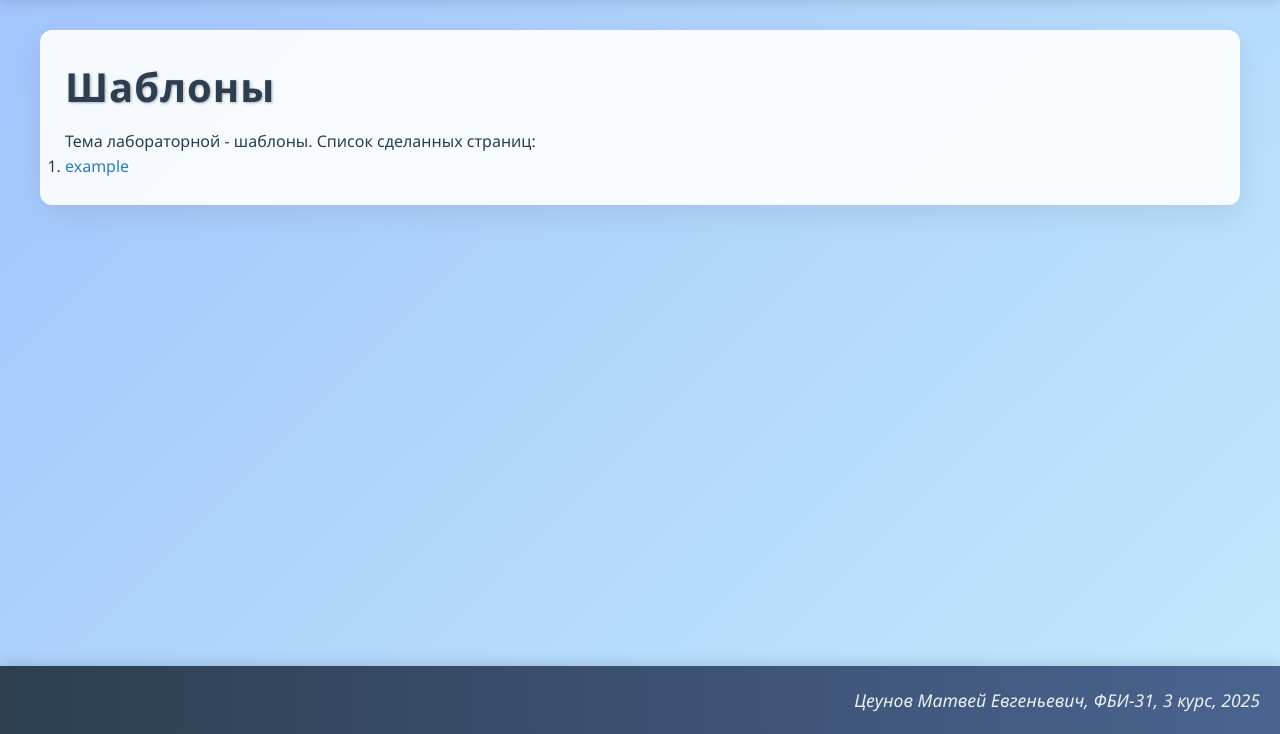
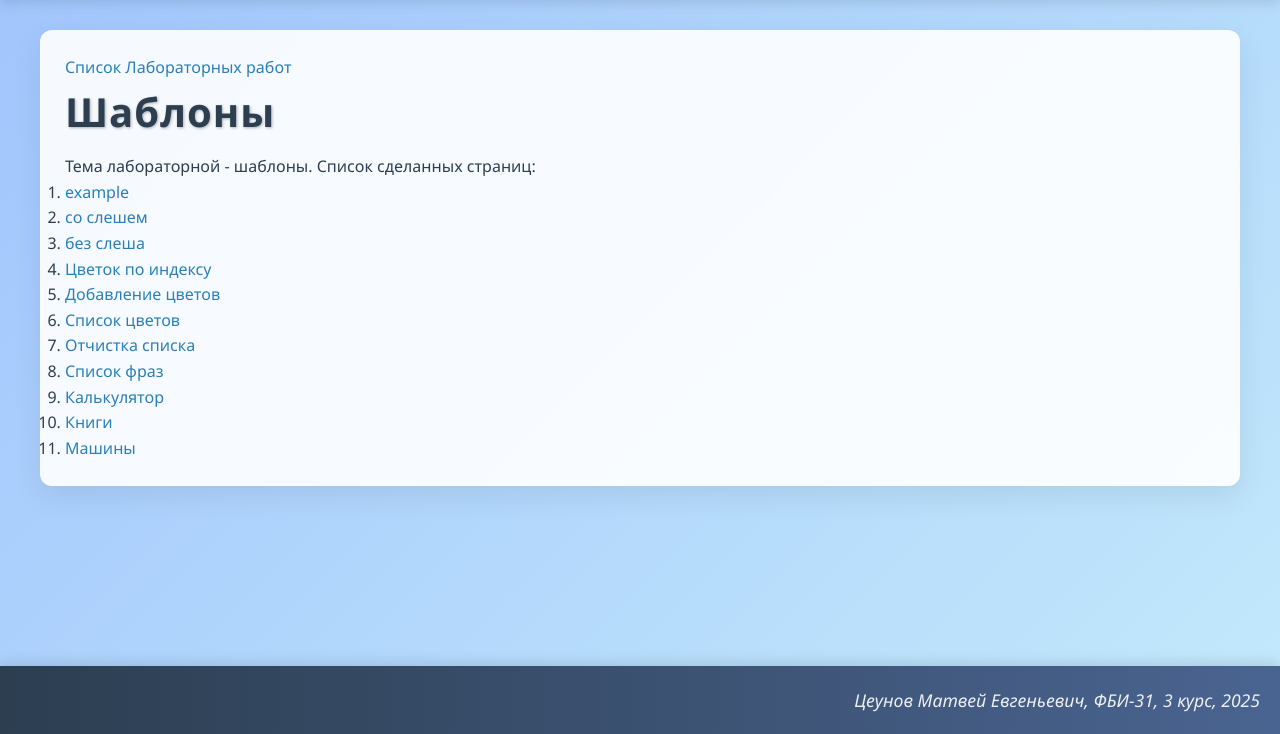
Before and after one commit to skyinspirer/web-back-labs, a Flask app: page /lab2/ in a window 1280 px wide. Shown: the part 66-800 px from the top of the page. Run offline with Flask 3, Linux system fonts and the light colour scheme.

Commit message:
добавление ссылок

```diff
--- a/app.py
+++ b/app.py
@@ -13,6 +13,7 @@ def index():
                 <title>НГТУ, ФБ, Лабораторные работы</title>
                 <header>НГТУ, ФБ, WEB-программирование, часть 2. Список лабораторных</header>
                     <div><a href="/lab1">Лабораторная работа №1</a></div>
+                    <div><a href="/lab2">Лабораторная работа №2</a></div>
                 <footer>Цеунов Матвей Евгеньевич, ФБИ-31, 3 курс, 2025</footer>
           </body>
         </html>'''
@@ -27,6 +28,7 @@ def a():
                 <title>НГТУ, ФБ, Лабораторные работы</title>
                 <header>НГТУ, ФБ, WEB-программирование, часть 2. Список лабораторных</header>
                     <div><a href="/lab1">Лабораторная работа №1</a></div>
+                    <div><a href="/lab2">Лабораторная работа №2</a></div>
                 <footer>Цеунов Матвей Евгеньевич, ФБИ-31, 3 курс, 2025</footer>
           </body>
         </html>'''
--- a/templates/base.html
+++ b/templates/base.html
@@ -14,6 +14,7 @@
     </header>
 
     <main>
+        <a href="/">Список Лабораторных работ</a>
         {% block main %}{% endblock %}
     </main>
 
--- a/templates/example.html
+++ b/templates/example.html
@@ -12,6 +12,7 @@
     </header>
 
      <main>
+        <a href="/">Список Лабораторных работ</a>
         5 + 2 = {{ 5 + 2 }}<br>
         11 * 28 = {{ 11*28 }}<br>
         3258 - 759 = {{ 3258-759 }}<br>
--- a/templates/filter.html
+++ b/templates/filter.html
@@ -5,6 +5,7 @@
 
 {# Основной контент: #}
 {% block main %}
+
     <div>Фраза: {{ phrase }}</div>
     <div>Фраза: {{ phrase | title }}</div>
     <div>Фраза: {{ phrase | striptags }}</div>
--- a/templates/lab2.html
+++ b/templates/lab2.html
@@ -7,9 +7,17 @@
 {% block main %}
     <h1>Шаблоны</h1>
     <div>Тема лабораторной - шаблоны. Список сделанных страниц:</div>
-    <ol>
-        <li>
-            <a href="/lab2/example">example</a>
-        </li>
+    <ol class='text'>
+        <li><a href="/lab2/example">example</a></li>
+        <li><a href="/lab2/a/">со слешем</a></li>
+        <li><a href="/lab2/a">без слеша</a></li>
+        <li><a href="/lab2/flowers/1/">Цветок по индексу</a></li>
+        <li><a href="/lab2/add_flower/">Добавление цветов</a></li>
+        <li><a href="/lab2/flowerlist">Список цветов</a></li>
+        <li><a href="/lab2/clear_flower">Отчистка списка</a></li>
+        <li><a href="/lab2/filters">Список фраз</a></li>
+        <li><a href="/lab2/calc/">Калькулятор</a></li>
+        <li><a href="/lab2/books">Книги</a></li>
+        <li><a href="/lab2/cars">Машины</a></li>
     </ol>
 {% endblock %}
```
